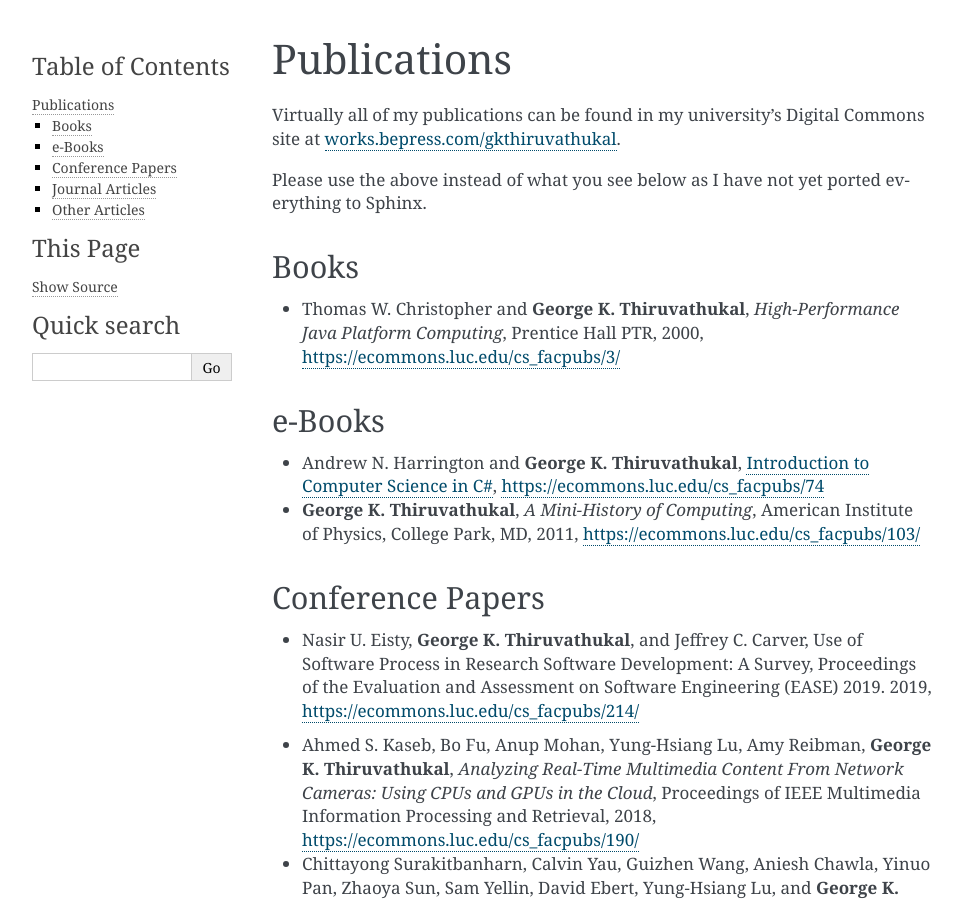
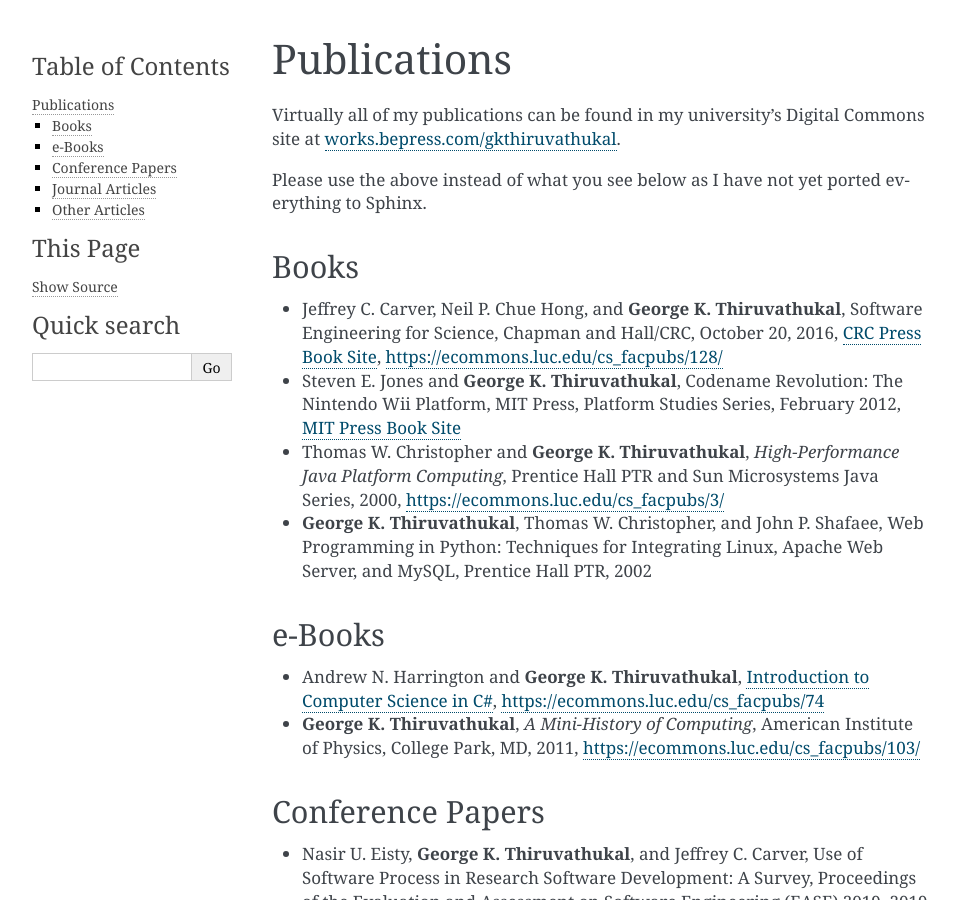
Before and after one commit to jweezy24/thiruvathukal-home-sphinx, a Sphinx documentation site: the page built from source/publications.rst, in a window 1280 px wide and 900 px high. Shown: the whole window, without its empty margins (148-1110 px from the left). Built offline with Sphinx 7.4.7, drawn with Linux system fonts in a browser that asks for light colours.

Commit message:
add books

```diff
--- a/source/publications.rst
+++ b/source/publications.rst
@@ -12,8 +12,30 @@
 Books
 ~~~~~
 
-* Thomas W. Christopher and |gkt|, *High-Performance Java Platform Computing*, Prentice Hall PTR, 2000,
+
+* Jeffrey C. Carver, Neil P. Chue Hong, and |gkt|,
+  Software Engineering for Science,
+  Chapman and Hall/CRC,
+  October 20, 2016,
+  `CRC Press Book Site <https://www.crcpress.com/Software-Engineering-for-Science/Carver-Hong-Thiruvathukal/p/book/9781498743853>`_,
+  https://ecommons.luc.edu/cs_facpubs/128/
+
+* Steven E. Jones and |gkt|,
+  Codename Revolution: The Nintendo Wii Platform,
+  MIT Press, Platform Studies Series,
+  February 2012,
+  `MIT Press Book Site <https://mitpress.mit.edu/books/codename-revolution>`_
+
+* Thomas W. Christopher and |gkt|, *High-Performance Java Platform Computing*,
+  Prentice Hall PTR and Sun Microsystems Java Series,
+  2000,
   https://ecommons.luc.edu/cs_facpubs/3/
+
+* |gkt|, Thomas W. Christopher, and John P. Shafaee,
+  Web Programming in Python: Techniques for Integrating Linux, Apache Web Server, and MySQL,
+  Prentice Hall PTR,
+  2002
+
 
 e-Books
 ~~~~~~~~
```
